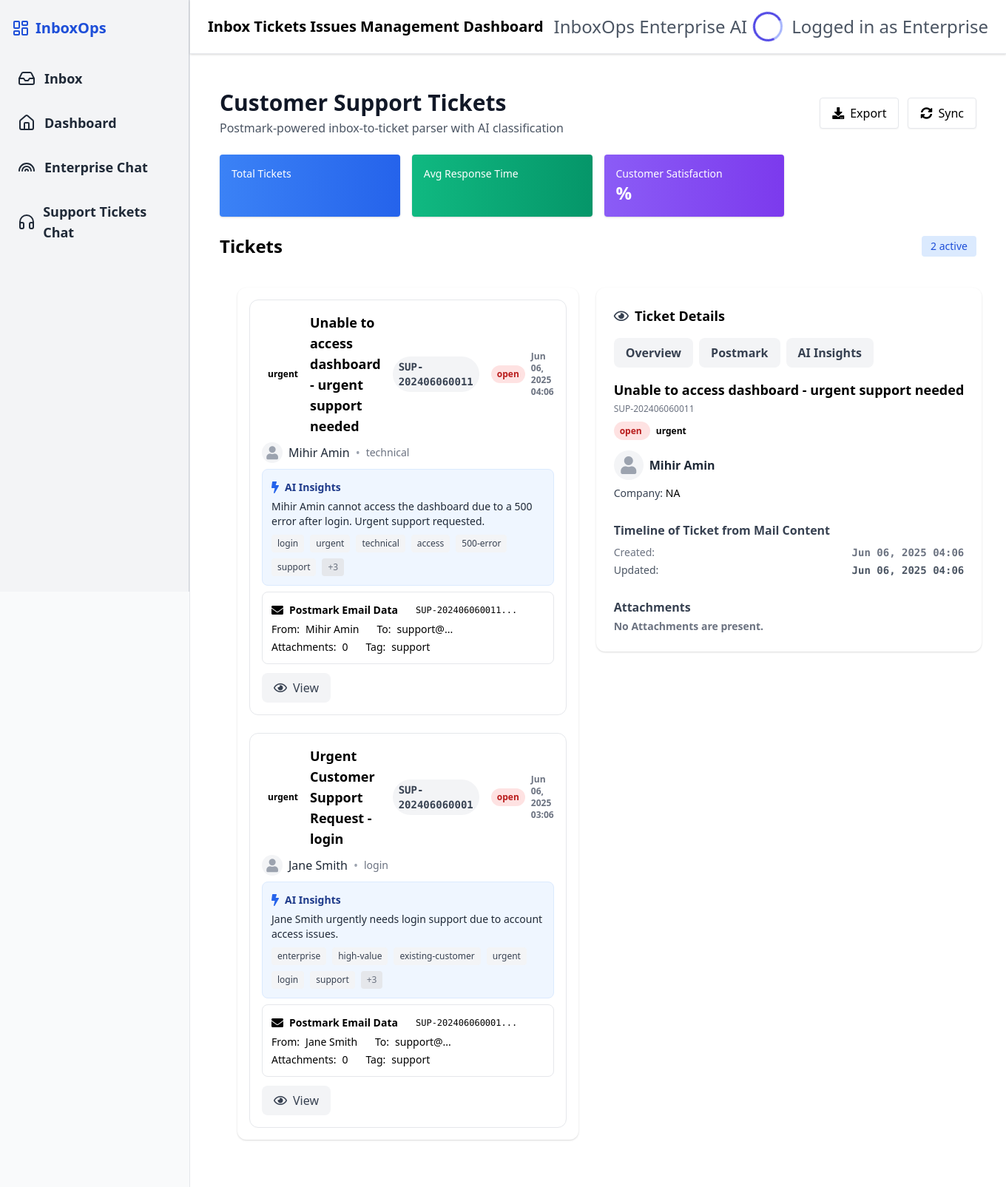
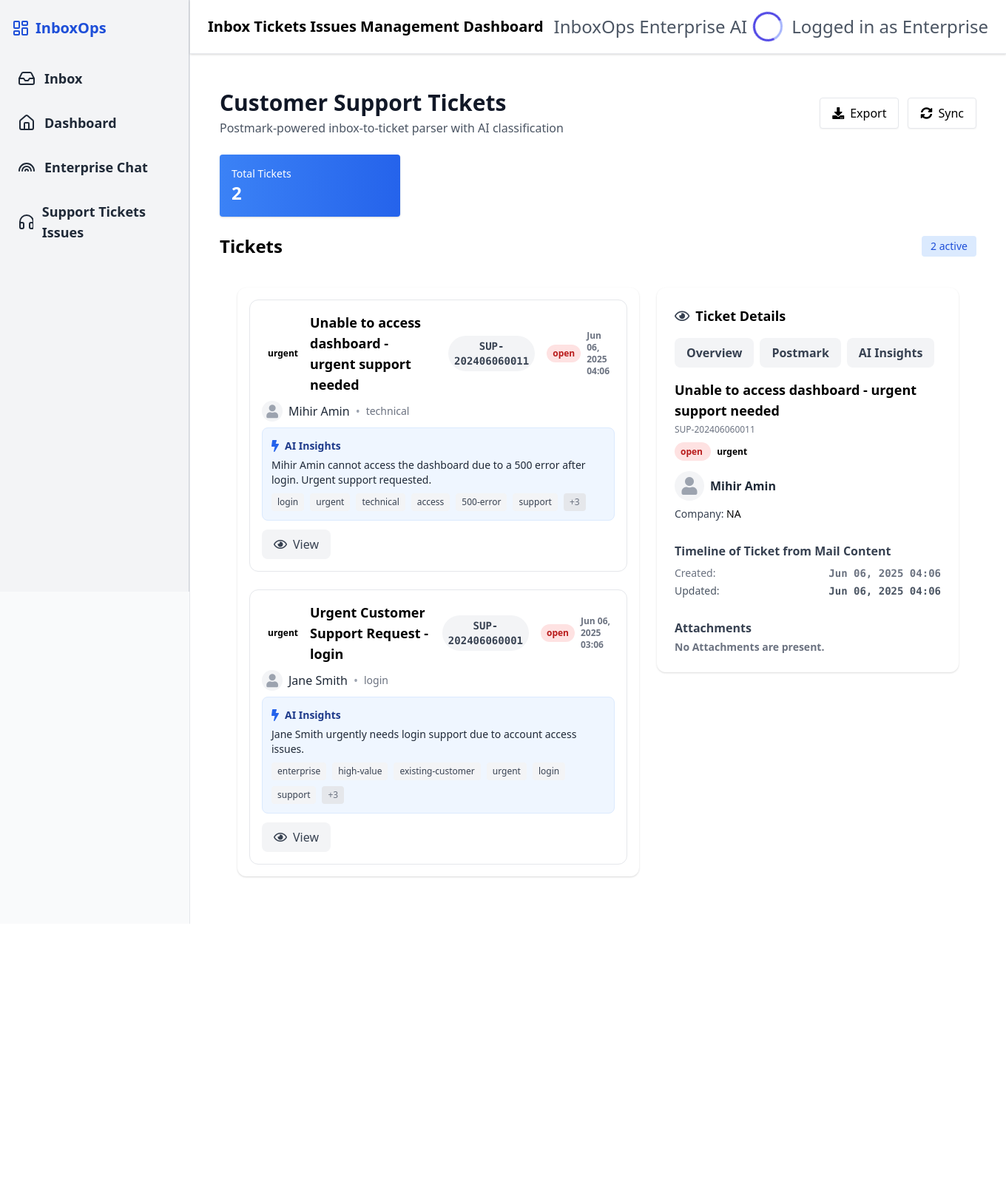
Before and after one commit to DYNAMICMORTAL/inboxops, a FastAPI app: page /support-customer in a window 1360 px wide. Shown: the whole page at 74% size. After the commit the page ends 1249 px from the top, so only its background shows below. Run offline with FastAPI, Linux system fonts and the light colour scheme.

Commit message:
minor tickets support issues changes in json

```diff
--- a/templates/dashboard.html
+++ b/templates/dashboard.html
@@ -119,10 +119,6 @@
         <a href="#" id="hr-workflows-tab" class="nav-card bg-purple-50 border border-purple-200 rounded-lg p-4 shadow-sm transition duration-300 hover:bg-purple-100 active:bg-purple-200">
             <h3 class="text-lg font-semibold text-purple-600">HR Workflows</h3>
             <p class="text-sm text-gray-500">View approvals</p>
-        </a>
-        <a href="#" id="approvals-tab" class="nav-card bg-orange-50 border border-orange-200 rounded-lg p-4 shadow-sm transition duration-300 hover:bg-orange-100 active:bg-orange-200">
-            <h3 class="text-lg font-semibold text-orange-600">Pending Approvals</h3>
-            <p class="text-sm text-gray-500">View pending tasks</p>
         </a>
         <a href="#" id="customer-enquiries-tab" class="nav-card bg-gray-50 border border-gray-200 rounded-lg p-4 shadow-sm transition duration-300 hover:bg-gray-100 active:bg-gray-200">
             <h3 class="text-lg font-semibold text-gray-600">Customer Enquiries</h3>
--- a/templates/layout.html
+++ b/templates/layout.html
@@ -49,6 +49,24 @@
             <input id="ai-chat-input" type="text" autocomplete="off" class="flex-1 outline-none border-none bg-transparent text-lg placeholder-gray-500" placeholder="Ask ..." />
             <button type="submit" class="ml-3 px-6 py-2 bg-blue-400 hover:bg-blue-500 text-white rounded-lg font-semibold text-lg transition">Send</button>
           </div>
+          <!-- Recommended prompts below your chat input -->
+          <div class="mt-3 flex flex-wrap gap-2">
+            <button type="button" class="bg-gray-200 hover:bg-blue-100 text-gray-700 px-3 py-1 rounded-full text-sm"
+              onclick="setAIChatPrompt('What are the type of Mails?')">What are the type of Mails?</button>
+            <button type="button" class="bg-gray-200 hover:bg-blue-100 text-gray-700 px-3 py-1 rounded-full text-sm"
+              onclick="setAIChatPrompt('What is the last Approval Mail about?')">What is the last Approval Mail about?</button>
+            <button type="button" class="bg-gray-200 hover:bg-blue-100 text-gray-700 px-3 py-1 rounded-full text-sm"
+              onclick="setAIChatPrompt('Track me ODR-202506050007')">Track me ODR-202606030008</button>
+          </div>
+          <script>
+            function setAIChatPrompt(text) {
+              const input = document.getElementById('ai-chat-input');
+              if (input) {
+                input.value = text;
+                input.focus();
+              }
+            }
+          </script>
         </form>
       </div>
     </div>
--- a/templates/sidebar.html
+++ b/templates/sidebar.html
@@ -23,7 +23,7 @@
     <a href="/support-customer" class="flex items-center gap-3 text-gray-800 text-lg font-bold hover:text-green-600 hover:bg-gray-200 block px-2 py-2 rounded transition duration-200">
       <!-- Headset Icon -->
       <svg xmlns="http://www.w3.org/2000/svg" width="24" height="24" fill="none" stroke="currentColor" stroke-width="2" stroke-linecap="round" stroke-linejoin="round" class="lucide lucide-headphones"><path d="M3 18v-6a9 9 0 0 1 18 0v6"/><path d="M21 19a2 2 0 0 1-2 2h-1a2 2 0 0 1-2-2v-4a2 2 0 0 1 2-2h1a2 2 0 0 1 2 2zm-18 0a2 2 0 0 0 2 2h1a2 2 0 0 0 2-2v-4a2 2 0 0 0-2-2H5a2 2 0 0 0-2 2z"/></svg>
-      Support Tickets Chat
+      Support Tickets Issues
     </a>
   </nav>
 </aside>
--- a/templates/support_customer.html
+++ b/templates/support_customer.html
@@ -24,15 +24,7 @@
   <div class="grid grid-cols-1 sm:grid-cols-2 lg:grid-cols-4 gap-4">
     <div class="p-4 bg-gradient-to-r from-blue-500 to-blue-600 text-white rounded shadow">
       <h4 class="text-sm font-medium">Total Tickets</h4>
-      <p class="text-2xl font-bold">{{ total_tickets }}</p>
-    </div>
-    <div class="p-4 bg-gradient-to-r from-green-500 to-green-600 text-white rounded shadow">
-      <h4 class="text-sm font-medium">Avg Response Time</h4>
-      <p class="text-2xl font-bold">{{ avg_response_time }}</p>
-    </div>
-    <div class="p-4 bg-gradient-to-r from-purple-500 to-purple-600 text-white rounded shadow">
-      <h4 class="text-sm font-medium">Customer Satisfaction</h4>
-      <p class="text-2xl font-bold">{{ satisfaction_score }}%</p>
+      <p class="text-2xl font-bold">{{ tickets|length }}</p>
     </div>
   </div>
 
@@ -65,7 +57,7 @@
     {% endif %}
     <span class="font-semibold text-lg">{{ ticket.subject }}</span>
     {% if ticket.key %}
-      <span class="ml-2 px-2 py-1 rounded-full bg-gray-100 text-gray-700 text-sm font-black font-mono">{{ ticket.key }}</span>
+      <span style="width:11vw;text-align: center;" class="ml-2 px-2 py-1 rounded-full bg-gray-100 text-gray-700 text-sm font-black font-mono ticketKey">{{ ticket.key }}</span>
     {% endif %}
     {% if ticket.status %}
       <span class="ml-2 px-2 py-1 rounded-full text-xs font-semibold
@@ -119,27 +111,6 @@
     {% endif %}
   </div>
   {% endif %}
-  <div class="bg-orange-50 border border-orange-100 rounded-lg p-3 mb-2">
-    <div class="flex items-center gap-2 mb-1">
-      <span class="text-orange-600"><i class="fas fa-envelope"></i></span>
-      <span class="font-semibold text-orange-900 text-sm">Postmark Email Data</span>
-      {% if ticket.key %}
-        <span class="ml-2 px-2 py-1 rounded-full bg-orange-200 text-orange-800 text-xs font-mono">{{ ticket.key }}...</span>
-      {% endif %}
-    </div>
-    <div class="flex items-center gap-2 text-sm">
-      <span class="font-medium">From:</span>
-      <span>{{ ticket.sender }}</span>
-      <span class="ml-4 font-medium">To:</span>
-      <span>support@...</span>
-    </div>
-    <div class="flex items-center gap-2 text-sm mt-1">
-      <span class="font-medium">Attachments:</span>
-      <span>{{ ticket.attachments|length if ticket.attachments else 0 }}</span>
-      <span class="ml-4 font-medium">Tag:</span>
-      <span>support</span>
-    </div>
-  </div>
   <div class="flex gap-2 mt-3">
     <button
       class="px-4 py-2 bg-gray-100 rounded-lg text-gray-700 flex items-center gap-2 hover:bg-gray-200 view-ticket-btn"
@@ -155,7 +126,7 @@
     </div>
   </div>
   <!-- Ticket Details (Right) -->
-  <div class="lg:w-[400px] flex-shrink-0">
+  <div style="width: 30vw" class="lg:w-[400px] flex-shrink-0 rightSide">
   <div class="bg-white rounded-xl shadow p-6 sticky top-6 w-fit">
     <div class="flex items-center gap-2 mb-4">
       <span class="text-gray-700 text-lg"><i class="far fa-eye"></i></span>
@@ -168,10 +139,11 @@
     </div>
     {% set ticket = tickets[0] if tickets else None %}
     {% if ticket %}
-      <div>
-        <div class="font-semibold text-lg mb-1">{{ ticket.subject }}</div>
-        <div class="mb-2 text-xs text-gray-500">{{ ticket.key }}</div>
+    <div id="ticket-detail-panel">
+      <div class="font-semibold text-lg mb-1" id="ticket-detail-subject">{{ ticket.subject }}</div>
+      <div class="mb-2 text-xs text-gray-500" id="ticket-detail-key">{{ ticket.key }}</div>
       <div class="mb-2">
+        <span id="ticket-detail-status-span">
           {% if ticket.status %}
             <span class="px-2 py-1 rounded-full text-xs font-semibold
               {% if ticket.status == 'open' %}
@@ -183,10 +155,12 @@
               {% else %}
                 bg-gray-100 text-gray-700
               {% endif %}
-            ">
+            " id="ticket-detail-status">
               {{ ticket.status.replace('_', ' ') }}
             </span>
           {% endif %}
+        </span>
+        <span id="ticket-detail-criticality-span">
           {% if ticket.criticality %}
             <span class="px-2 py-1 rounded-full text-xs font-semibold
               {% if ticket.criticality|lower == 'urgent' or ticket.criticality|lower == 'high' %}
@@ -196,10 +170,11 @@
               {% else %}
                 bg-gray-100 text-gray-700
               {% endif %}
-            ">
+            " id="ticket-detail-criticality">
               {{ ticket.criticality|lower }}
             </span>
           {% endif %}
+        </span>
       </div>
       <div class="mt-4 mb-2">
         <div class="flex items-center gap-2">
@@ -207,27 +182,28 @@
             <i class="fas fa-user"></i>
           </span>
           <div>
-              <div class="font-semibold text-gray-800">{{ ticket.sender }}</div>
-                <div class="text-gray-500 text-sm">{{ ticket.emailaddress if ticket.emailaddress else '' }}</div>
+            <div class="font-semibold text-gray-800" id="ticket-detail-sender">{{ ticket.sender }}</div>
+            <div class="text-gray-500 text-sm" id="ticket-detail-emailaddress">{{ ticket.emailaddress if ticket.emailaddress else '' }}</div>
           </div>
         </div>
         <div class="mt-2 text-sm">
-            <div><span class="font-medium text-gray-700">Company:</span> {{ ticket.senderCompany if ticket.senderCompany else 'NA' }}</div>
+          <div><span class="font-medium text-gray-700">Company:</span> <span id="ticket-detail-company">{{ ticket.senderCompany if ticket.senderCompany else 'NA' }}</span></div>
         </div>
       </div>
       <div class="mt-4 py-3">
         <div class="font-bold text-gray-700 mb-1">Timeline of Ticket from Mail Content</div>
         <div class="text-sm text-gray-500 flex justify-between py-1">
           <div>Created:</div>
-            <span class="font-mono font-black">{{ ticket.created_at }}</span>
+          <span class="font-mono font-black" id="ticket-detail-created">{{ ticket.created_at }}</span>
         </div>
         <div class="text-sm text-gray-600 flex justify-between">
           <div>Updated:</div>
-            <span class="font-mono font-black">{{ ticket.updated_at or ticket.created_at }}</span>
+          <span class="font-mono font-black" id="ticket-detail-updated">{{ ticket.updated_at or ticket.created_at }}</span>
         </div>
       </div>
       <div class="mt-4">
         <div class="font-bold text-gray-700 mb-1">Attachments</div>
+        <div id="ticket-detail-attachments">
           {% if ticket.attachments and ticket.attachments|length > 0 %}
           <div class="space-y-2">
             {% for attachment in ticket.attachments %}
@@ -246,6 +222,7 @@
           {% endif %}
         </div>
       </div>
+    </div>
     {% else %}
     <div class="text-gray-400 text-center py-12">No ticket selected.</div>
     {% endif %}
@@ -257,24 +234,62 @@
   btn.addEventListener('click', function() {
     const ticket = JSON.parse(this.dataset.ticket);
 
+    // Update all ticket details fields
     document.getElementById('ticket-detail-subject').textContent = ticket.subject || '';
     document.getElementById('ticket-detail-key').textContent = ticket.key || '';
-    document.getElementById('ticket-detail-status').textContent = ticket.status || '';
+    // Status
+    const statusSpan = document.getElementById('ticket-detail-status-span');
+    if (statusSpan) {
+      let statusHtml = '';
+      if (ticket.status) {
+        let statusClass = 'px-2 py-1 rounded-full text-xs font-semibold ';
+        if (ticket.status === 'open') statusClass += 'bg-red-100 text-red-700';
+        else if (ticket.status === 'in_progress') statusClass += 'bg-blue-100 text-blue-700';
+        else if (ticket.status === 'resolved') statusClass += 'bg-green-100 text-green-700';
+        else statusClass += 'bg-gray-100 text-gray-700';
+        statusHtml = `<span class="${statusClass}">${ticket.status.replace('_', ' ')}</span>`;
+      }
+      statusSpan.innerHTML = statusHtml;
+    }
+    // Criticality
+    const critSpan = document.getElementById('ticket-detail-criticality-span');
+    if (critSpan) {
+      let critHtml = '';
+      if (ticket.criticality) {
+        let critClass = 'px-2 py-1 rounded-full text-xs font-semibold ';
+        if (['urgent', 'high'].includes(ticket.criticality.toLowerCase())) critClass += 'bg-orange-100 text-orange-700';
+        else if (ticket.criticality.toLowerCase() === 'medium') critClass += 'bg-yellow-100 text-yellow-700';
+        else critClass += 'bg-gray-100 text-gray-700';
+        critHtml = `<span class="${critClass}">${ticket.criticality.toLowerCase()}</span>`;
+      }
+      critSpan.innerHTML = critHtml;
+    }
     document.getElementById('ticket-detail-sender').textContent = ticket.sender || '';
-    document.getElementById('ticket-detail-category').textContent = ticket.category || '';
-    document.getElementById('ticket-detail-summary').textContent = ticket.summary || '';
+    document.getElementById('ticket-detail-emailaddress').textContent = ticket.emailaddress || '';
+    document.getElementById('ticket-detail-company').textContent = ticket.senderCompany || 'NA';
     document.getElementById('ticket-detail-created').textContent = ticket.created_at || '';
+    document.getElementById('ticket-detail-updated').textContent = ticket.updated_at || ticket.created_at || '';
 
-    // Tags
-    const tagsDiv = document.getElementById('ticket-detail-tags');
-    tagsDiv.innerHTML = '';
-    if (ticket.tags && ticket.tags.length) {
-      ticket.tags.forEach(tag => {
-        const span = document.createElement('span');
-        span.className = 'px-2 py-1 rounded bg-gray-100 text-gray-700 text-xs mr-1';
-        span.textContent = tag;
-        tagsDiv.appendChild(span);
+    // Attachments
+    const attachmentsDiv = document.getElementById('ticket-detail-attachments');
+    if (attachmentsDiv) {
+      if (ticket.attachments && ticket.attachments.length > 0) {
+        let html = '<div class="space-y-2">';
+        ticket.attachments.forEach(att => {
+          html += `<div class="flex items-center gap-2 bg-gray-50 rounded px-3 py-2">
+            <i class="fas fa-file-alt text-gray-400"></i>
+            <span class="flex-1">${att.name}</span>
+            <span class="text-xs text-gray-400">${att.size}</span>
+            <a href="${att.url}" class="text-gray-500 hover:text-blue-600" download>
+              <i class="fas fa-download"></i>
+            </a>
+          </div>`;
         });
+        html += '</div>';
+        attachmentsDiv.innerHTML = html;
+      } else {
+        attachmentsDiv.innerHTML = '<div class="text-gray-500 text-sm font-bold">No Attachments are present.</div>';
+      }
     }
   });
 });
```
Lines whose indentation alone changed are shown as unchanged.
